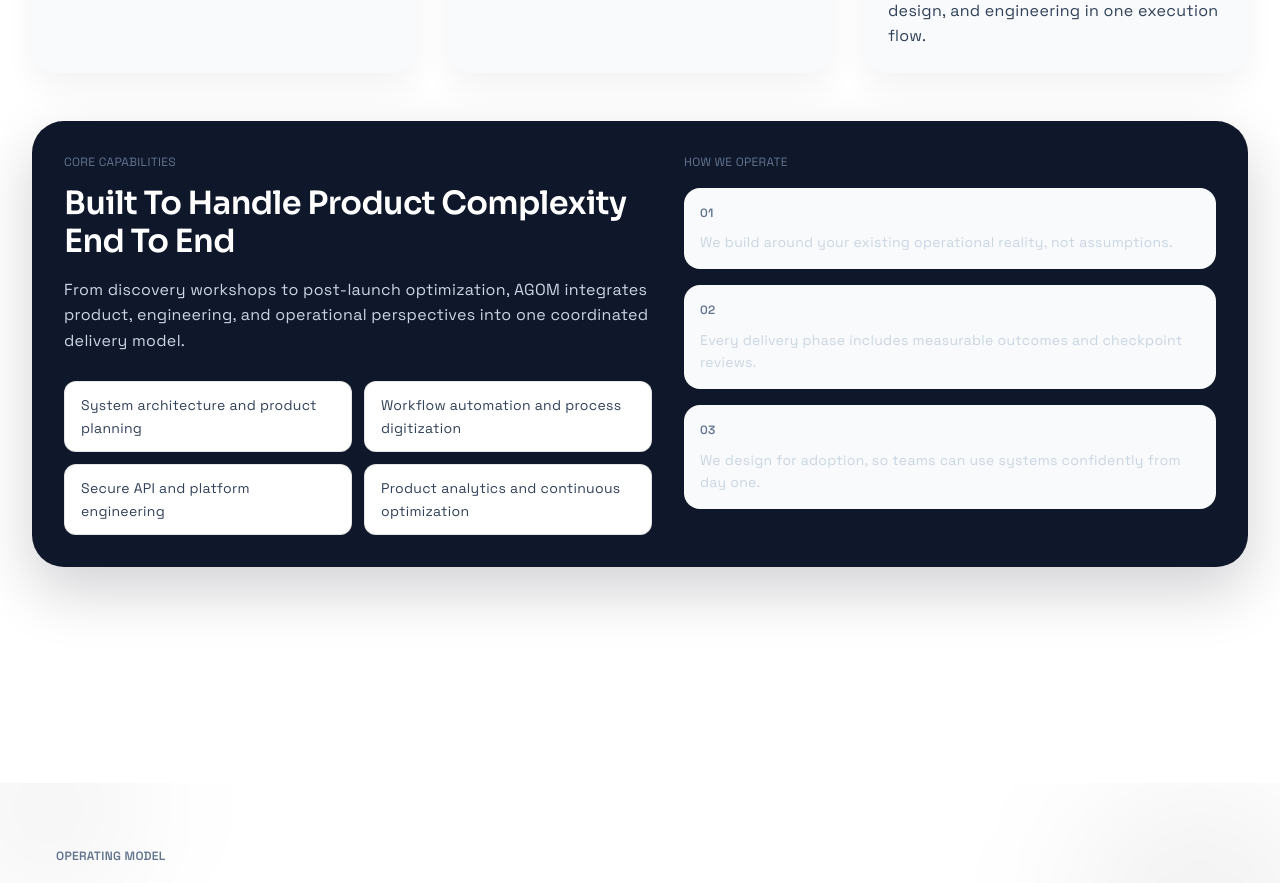
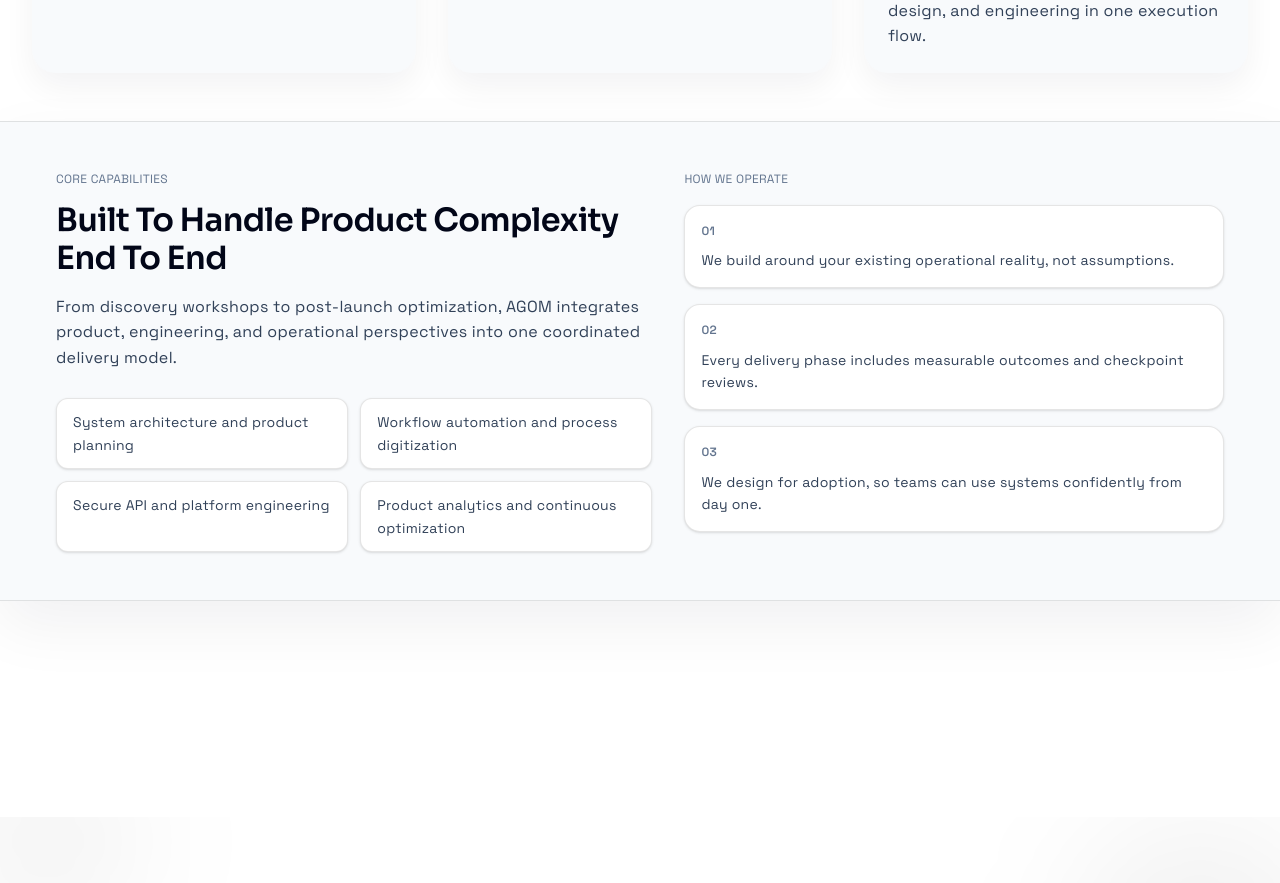
Before and after one commit to Godswill-bot/Tech-Organisation-AGORM-, a Next.js app: page / in a window 1280 px wide. Shown: the part 1560-2443 px from the top of the page. Built offline with nearby package versions, Linux system fonts and the light colour scheme.

Commit message:
feat: widen about section and update to monochrome theme

```diff
--- a/src/components/site/about-section.tsx
+++ b/src/components/site/about-section.tsx
@@ -69,19 +69,19 @@ export function AboutSection() {
         </div>
 
         <SectionReveal className="mt-12">
-          <div className="grid gap-8 rounded-[2rem] bg-slate-900 px-6 py-8 text-slate-50 shadow-[0_24px_60px_rgba(2,6,23,0.18)] sm:p-8 lg:grid-cols-[1.05fr_0.95fr]">
+          <div className="-mx-5 grid gap-8 border-y border-black/10 bg-slate-50 px-5 py-12 text-slate-900 shadow-[0_24px_60px_rgba(15,23,42,0.06)] sm:-mx-8 sm:px-8 lg:grid-cols-[1.05fr_0.95fr] lg:px-14">
             <div>
               <p className="text-xs uppercase tracking-[0.24em] text-slate-500">Core Capabilities</p>
-              <h3 className="mt-3 text-3xl font-semibold leading-tight text-white sm:text-4xl">
+              <h3 className="mt-3 text-3xl font-semibold leading-tight text-slate-950 sm:text-4xl">
                 Built To Handle Product Complexity End To End
               </h3>
-              <p className="mt-4 max-w-2xl text-base leading-8 text-slate-300">
+              <p className="mt-4 max-w-2xl text-base leading-8 text-slate-700">
                 From discovery workshops to post-launch optimization, AGOM integrates product, engineering, and operational perspectives into one coordinated delivery model.
               </p>
 
               <div className="mt-7 grid gap-3 sm:grid-cols-2">
                 {capabilities.map((capability) => (
-                  <p key={capability} className="rounded-xl border border-black/10 bg-white px-4 py-3 text-sm text-slate-700">
+                  <p key={capability} className="rounded-xl border border-black/10 bg-white px-4 py-3 text-sm text-slate-700 shadow-sm">
                     {capability}
                   </p>
                 ))}
@@ -92,9 +92,9 @@ export function AboutSection() {
               <p className="text-xs uppercase tracking-[0.24em] text-slate-500">How We Operate</p>
               <div className="mt-4 space-y-4">
                 {operatingPrinciples.map((principle, index) => (
-                  <div key={principle} className="rounded-2xl bg-slate-50 p-4">
+                  <div key={principle} className="rounded-2xl border border-black/10 bg-white p-4 shadow-sm">
                     <p className="text-xs font-semibold uppercase tracking-[0.2em] text-slate-500">0{index + 1}</p>
-                    <p className="mt-2 text-sm leading-7 text-slate-300">{principle}</p>
+                    <p className="mt-2 text-sm leading-7 text-slate-700">{principle}</p>
                   </div>
                 ))}
               </div>
```
